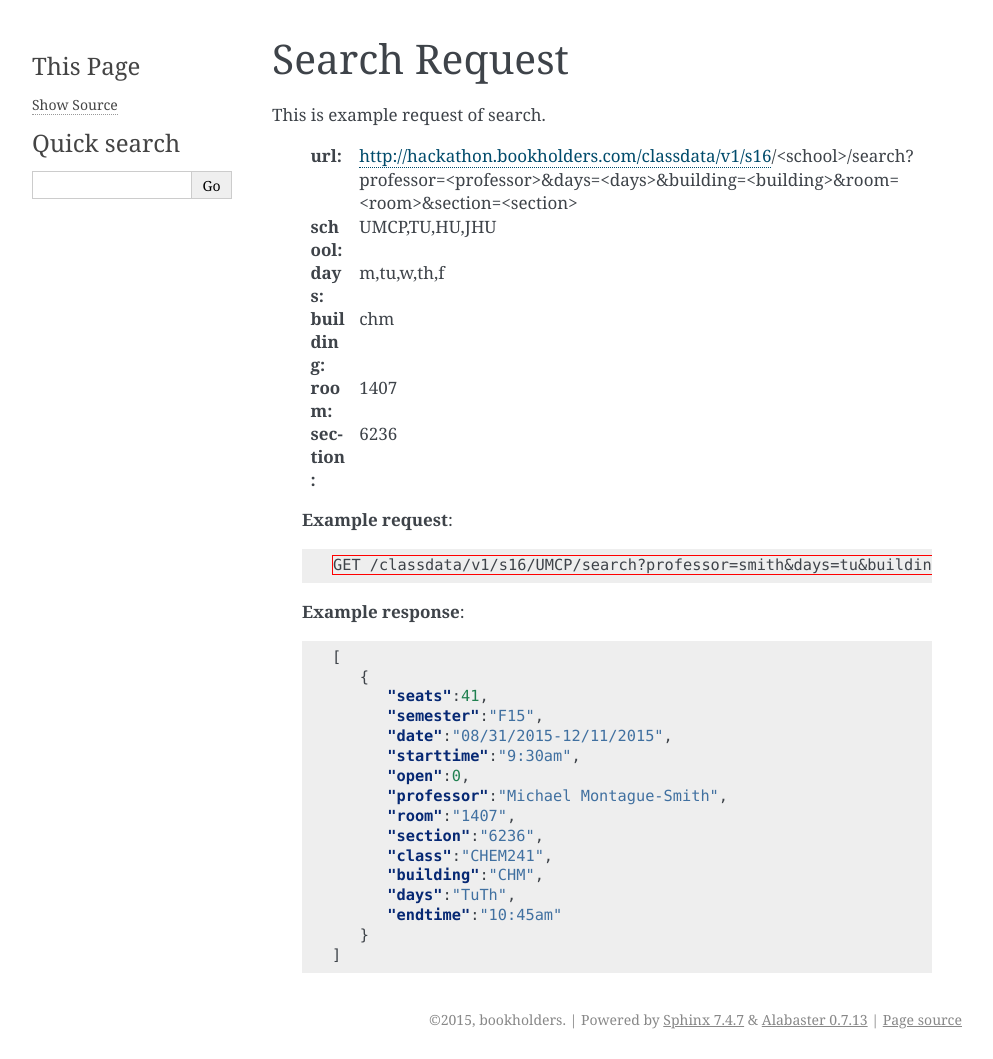
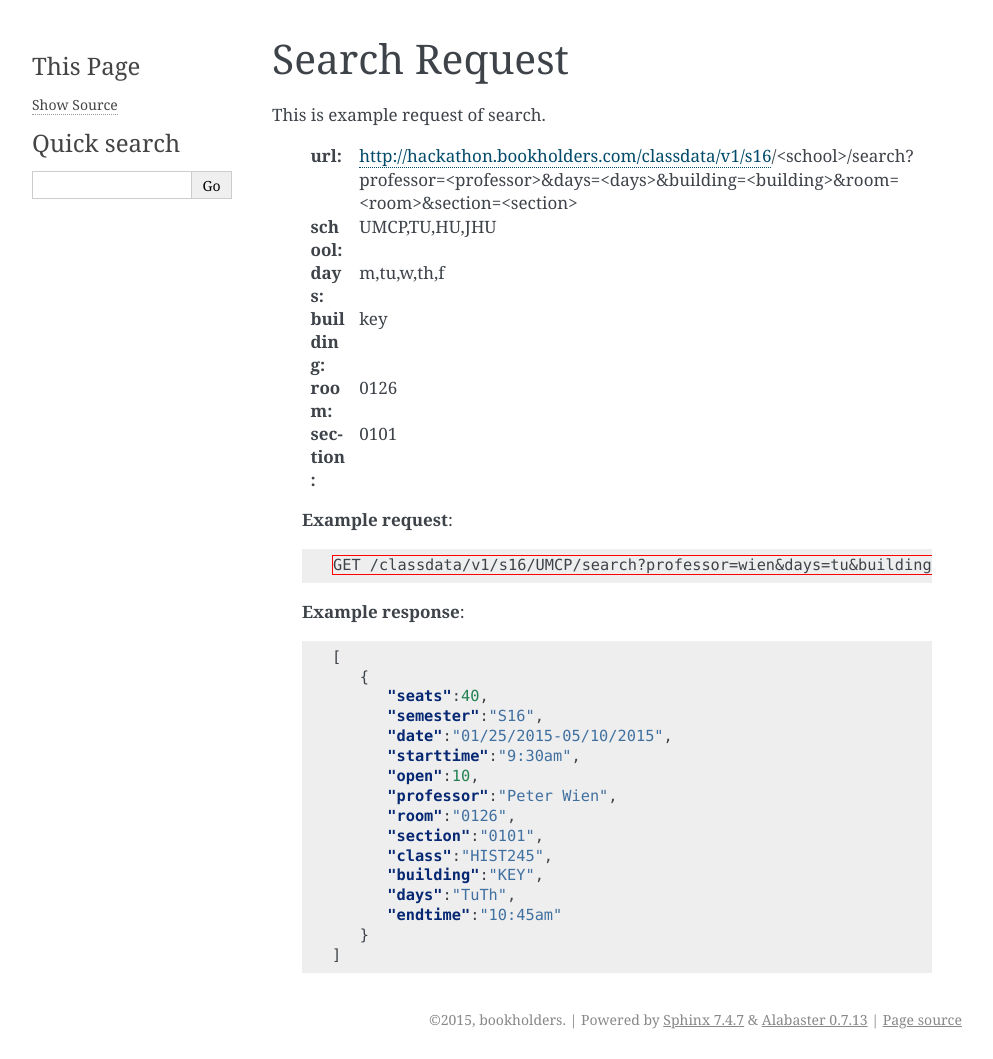
Before and after one commit to bookholders/classdataapi, a Sphinx documentation site: the page built from docs/searchex.rst, in a window 1280 px wide. Shown: the whole page, without its empty margins (148-1141 px from the left). Built offline with Sphinx 7.4.7, drawn with Linux system fonts in a browser that asks for light colours.

Commit message:
Update searchex.rst

```diff
--- a/docs/searchex.rst
+++ b/docs/searchex.rst
@@ -9,15 +9,15 @@ This is example request of search.
    :url: http://hackathon.bookholders.com/classdata/v1/s16/<school>/search?professor=<professor>&days=<days>&building=<building>&room=<room>&section=<section>
    :school: UMCP,TU,HU,JHU
    :days: m,tu,w,th,f
-   :building: chm
-   :room: 1407
-   :section: 6236
+   :building: key
+   :room: 0126
+   :section: 0101
 
    **Example request**:
 
    .. sourcecode:: http
 
-      GET /classdata/v1/s16/UMCP/search?professor=smith&days=tu&building=chm&room=1407&section=6236
+      GET /classdata/v1/s16/UMCP/search?professor=wien&days=tu&building=key&room=0126&section=0101
 
    **Example response**:
 
@@ -25,16 +25,16 @@ This is example request of search.
 
          [
             {
-               "seats":41,
-               "semester":"F15",
-               "date":"08/31/2015-12/11/2015",
+               "seats":40,
+               "semester":"S16",
+               "date":"01/25/2015-05/10/2015",
                "starttime":"9:30am",
-               "open":0,
-               "professor":"Michael Montague-Smith",
-               "room":"1407",
-               "section":"6236",
-               "class":"CHEM241",
-               "building":"CHM",
+               "open":10,
+               "professor":"Peter Wien",
+               "room":"0126",
+               "section":"0101",
+               "class":"HIST245",
+               "building":"KEY",
                "days":"TuTh",
                "endtime":"10:45am"
             }
```
